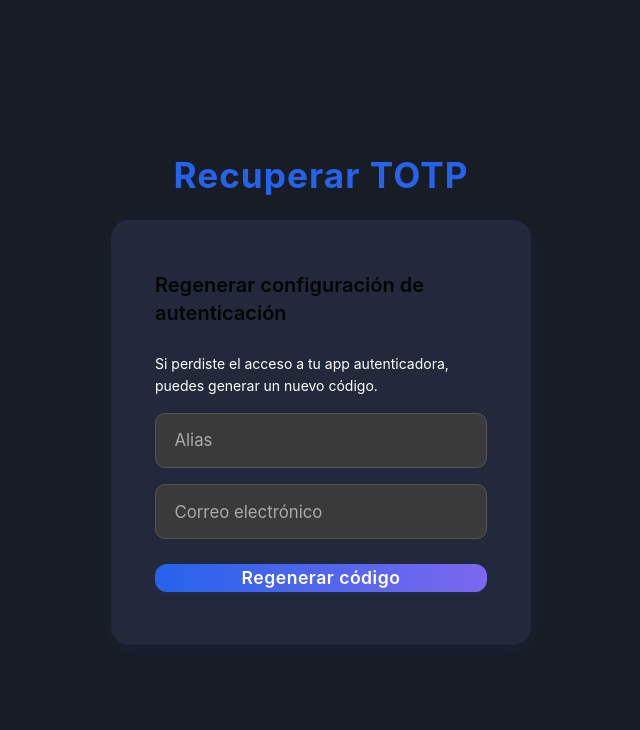
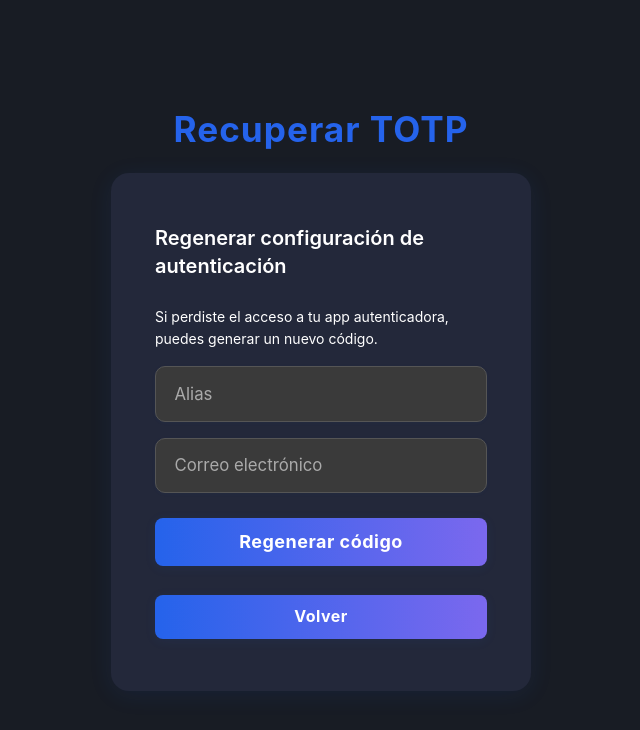
Before and after one commit to Fransaya/wallet-grupo-X, a React (Vite) app: page /sesion/recovery-totp in a window 1280 px wide. Shown: the top 730 px of the page, without its empty margins (319-959 px from the left). Built offline with nearby package versions, Linux system fonts and the light colour scheme; a web font is replaced by a local one.

Commit message:
fix: corrected error when recovering totp

```diff
--- a/src/pages/Dashboard.jsx
+++ b/src/pages/Dashboard.jsx
@@ -40,8 +40,6 @@ const Dashboard = () => {
         const parsedUser = JSON.parse(storedUser);
         setLoading(false);
         setData(parsedUser);
-
-
       } catch (error) {
         console.error("Error al parsear los datos del usuario:", error);
       }
@@ -50,7 +48,12 @@ const Dashboard = () => {
     if (storedTransactions) {
       try {
         const parsedTx = JSON.parse(storedTransactions);
-        setTransactions(parsedTx);
+
+        let formattedTx = parsedTx.filter(
+          (tx) => tx.type === "received" || tx.type === "sent"
+        );
+        console.log("Transacciones:", formattedTx);
+        setTransactions(formattedTx);
       } catch (error) {
         console.error("Error al parsear las transacciones:", error);
       }
@@ -72,7 +75,7 @@ const Dashboard = () => {
   const handleLogout = () => {
     // Limpiar la sesión
     sessionStorage.clear();
-    logout()
+    logout();
     // Redirigir al login
     navigate("/");
   };
--- a/src/pages/Historial.jsx
+++ b/src/pages/Historial.jsx
@@ -4,7 +4,6 @@ import { UserSidebar } from "../components globales/UserSidebar";
 import { Input } from "antd";
 import { SearchOutlined, HomeOutlined } from "@ant-design/icons";
 import { useNavigate } from "react-router-dom";
-
 
 export default function Historial() {
   const navigate = useNavigate();
@@ -64,7 +63,10 @@ useEffect(() => {
         const storedTransfer = sessionStorage.getItem("transactions");
         if (storedTransfer) {
           const parsedTransfer = JSON.parse(storedTransfer);
-        setTransfers(Array.isArray(parsedTransfer) ? parsedTransfer : []);
+          let formattedTx = parsedTransfer.filter(
+            (tx) => tx.type === "received" || tx.type === "sent"
+          );
+          setTransfers(Array.isArray(formattedTx) ? formattedTx : []);
         } else {
           setTransfers([]);
         }
@@ -79,14 +81,13 @@ useEffect(() => {
     fetchTransfers();
   }, []);
 
-
   // Aplicar filtros y búsqueda
   useEffect(() => {
     let filtered = [...transfers];
 
     // Filtro por tipo
     if (filter !== "todos") {
-      const tipo = filter === "enviada" ? "sent" : "received" ;
+      const tipo = filter === "enviada" ? "sent" : "received";
       filtered = filtered.filter((t) => t.type?.toLowerCase() === tipo);
     }
 
@@ -134,26 +135,41 @@ useEffect(() => {
 
           <div className="historial-filters">
             <button
-              className={`historial-filter-btn ${filter === "todos" ? "active" : ""}`}
+              className={`historial-filter-btn ${
+                filter === "todos" ? "active" : ""
+              }`}
               onClick={() => setFilter("todos")}
             >
               Todos
             </button>
             <button
-              className={`historial-filter-btn ${filter === "enviada" ? "active" : ""}`}
+              className={`historial-filter-btn ${
+                filter === "enviada" ? "active" : ""
+              }`}
               onClick={() => setFilter("enviada")}
             >
               Enviadas
             </button>
             <button
-              className={`historial-filter-btn ${filter === "recibida" ? "active" : ""}`}
+              className={`historial-filter-btn ${
+                filter === "recibida" ? "active" : ""
+              }`}
               onClick={() => setFilter("recibida")}
             >
               Recibidas
             </button>
           </div>
-           <div style={{ display: "flex", justifyContent: "center", marginBottom: "20px"}}>
-              <div className="historial-search" style={{ width: "100%", maxWidth: "1000px" }}>
+          <div
+            style={{
+              display: "flex",
+              justifyContent: "center",
+              marginBottom: "20px",
+            }}
+          >
+            <div
+              className="historial-search"
+              style={{ width: "100%", maxWidth: "1000px" }}
+            >
               <Input
                 placeholder="Buscar por nombre"
                 prefix={<SearchOutlined style={{ color: "#7b68ee" }} />}
--- a/src/pages/Sesión/RecuperarTotpPage.jsx
+++ b/src/pages/Sesión/RecuperarTotpPage.jsx
@@ -24,6 +24,9 @@ const RecuperarTotpPage = () => {
     try {
       setLoading(true);
 
+      // Guardo email temporal de recuperacion
+      sessionStorage.setItem("emailTemp", email);
+
       const response = await axios.post(
         Endpoints.getUrl(Endpoints.SESION.RECUPERAR), // ⚠️ Reemplaza por tu endpoint correcto
         {
@@ -33,8 +36,10 @@ const RecuperarTotpPage = () => {
       );
 
       if (response.data.success) {
-        message.success(response.data.message || "TOTP regenerado correctamente");
-				sessionStorage.setItem("user", JSON.stringify({ username }));
+        message.success(
+          response.data.message || "TOTP regenerado correctamente"
+        );
+        sessionStorage.setItem("user", JSON.stringify({ username }));
         // Redirige al VerificarTotpPage pasando el nuevo totpSetup por state
         navigate("/sesion/verificar-totp", {
           state: {
@@ -52,14 +57,23 @@ const RecuperarTotpPage = () => {
     }
   };
 
+  const handleVolver = () => {
+    navigate(-1); // Volver a la página anterior
+  };
+
   return (
     <div className="login-container">
       <h1 className="login-title title-h1">Recuperar TOTP</h1>
 
       <Card className="login-card" bodyStyle={{ padding: "16px" }}>
         <Space direction="vertical" size="middle" style={{ width: "100%" }}>
-          <Title level={4}>Regenerar configuración de autenticación</Title>
-          <Text>Si perdiste el acceso a tu app autenticadora, puedes generar un nuevo código.</Text>
+          <Title level={4} style={{ color: "white" }}>
+            Regenerar configuración de autenticación
+          </Title>
+          <Text>
+            Si perdiste el acceso a tu app autenticadora, puedes generar un
+            nuevo código.
+          </Text>
 
           <Input
             placeholder="Alias"
@@ -77,9 +91,30 @@ const RecuperarTotpPage = () => {
             type="primary"
             onClick={handleRegenerarTotp}
             loading={loading}
-            style={{ width: "100%" }}
+            style={{
+              width: "100%",
+              height: "48px",
+              borderRadius: "8px",
+              fontSize: "18px",
+              fontWeight: "bold",
+              padding: "0 24px",
+              marginBottom: "5px", // Espacio entre botones
+            }}
           >
             Regenerar código
+          </Button>
+          <Button
+            type="default"
+            onClick={handleVolver}
+            style={{
+              width: "100%",
+              height: "44px",
+              borderRadius: "8px",
+              fontSize: "16px",
+              fontWeight: "bold",
+            }}
+          >
+            Volver
           </Button>
         </Space>
       </Card>
--- a/src/pages/Sesión/VerificarTotpPage.css
+++ b/src/pages/Sesión/VerificarTotpPage.css
@@ -18,6 +18,7 @@
   border: none;
   color: #f0f0f0;
   transition: box-shadow 0.3s, transform 0.2s;
+  margin: 0 auto;
 }
 
 .verificar-totp-card:hover {
--- a/src/pages/Sesión/VerificarTotpPage.jsx
+++ b/src/pages/Sesión/VerificarTotpPage.jsx
@@ -41,9 +41,8 @@ const VerificarTotpPage = () => {
 
       // const token = sessionStorage.getItem("token");
 
-
       const user = JSON.parse(sessionStorage.getItem("user"));
-      console.log("ur", user)
+      console.log("ur", user);
 
       const response = await axios.post(
         Endpoints.getUrl(Endpoints.SESION.VERIFICAR), // ✅ Tu endpoint real
@@ -57,8 +56,38 @@ const VerificarTotpPage = () => {
         message.success("Verificación exitosa");
         user.isVerified = true;
         user.totpVerified = true;
-        sessionStorage.setItem("user", JSON.stringify(response.data.user));
-        sessionStorage.setItem("token", JSON.stringify(response.data.token))
+        console.log("user", user);
+        const emailTemp = sessionStorage.getItem("emailTemp");
+        sessionStorage.setItem("token", JSON.stringify(response.data.token));
+
+        const historialConfig = {
+          method: "POST",
+          url: Endpoints.getUrl(Endpoints.TRANSFERENCIA.HISTORIALAUTH),
+          headers: {
+            "Content-Type": "application/json",
+          },
+          data: {
+            email: emailTemp,
+          },
+        };
+
+        const historialResponse = await axios(historialConfig);
+
+        if (historialResponse.data.success) {
+          const userData = {
+            ...user,
+            email: emailTemp || user.email,
+            balance: historialResponse.data.user.balance, // Aseguramos que el email esté actualizado
+          };
+          sessionStorage.setItem("user", JSON.stringify(userData));
+          sessionStorage.setItem(
+            "transactions",
+            JSON.stringify(historialResponse.data.transactions)
+          );
+        }
+
+        // consulto nuevamente el usuario para asegurarme de que está actualizado
+
         navigate("/dashboard");
       } else {
         message.error(response.data.message || "Código incorrecto");
@@ -77,7 +106,12 @@ const VerificarTotpPage = () => {
         <h1 className="verificar-totp-title">Configurar Verificación 2FA</h1>
         <Card
           className="verificar-totp-card"
-          bodyStyle={{ padding: 0, background: "transparent" }}
+          bodyStyle={{
+            padding: 0,
+            background: "transparent",
+            justifyContent: "center",
+            alignItems: "center",
+          }}
         >
           <Space direction="vertical" size="middle" style={{ width: "100%" }}>
             <Title level={4} className="verificar-totp-step-title">
@@ -133,6 +167,7 @@ const VerificarTotpPage = () => {
               loading={loading}
               style={{
                 width: "100%",
+                maxWidth: "300px", // Ancho máximo
                 height: "50px", // Más alto
                 fontSize: "1.15rem", // Texto más grande
                 fontWeight: 600, // Más grueso
```
Lines whose indentation alone changed are shown as unchanged.
